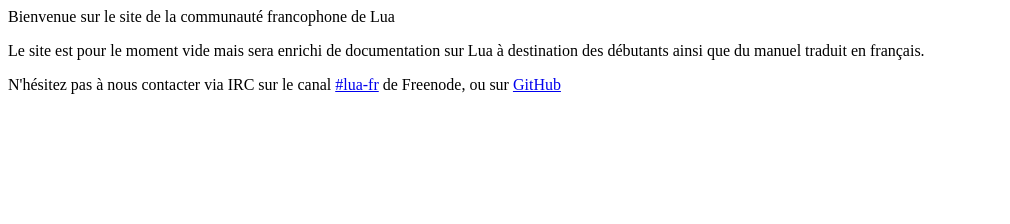
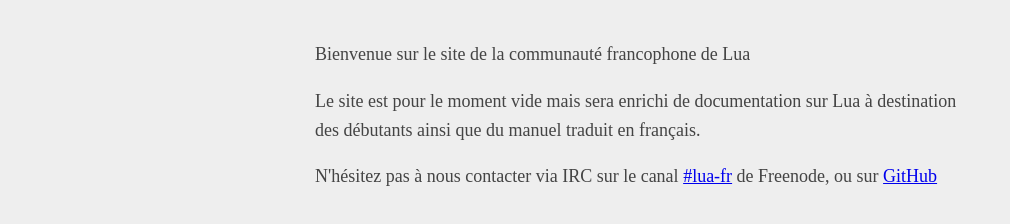
Before and after one commit to lua-fr/lua-fr.github.io, a plain HTML site: page index.html in a window 1280 px wide. Shown: the whole page, without its empty margins (0-1010 px from the left). Drawn offline with Linux system fonts and the light colour scheme.

Commit message:
ptit css

```diff
--- /dev/null
+++ b/css/style.css
@@ -0,0 +1,13 @@
+body {
+  margin: 40px auto;
+  max-width: 650px;
+  line-height: 1.6;
+  font-size: 18px;
+  background-color: #eee;
+  color: #444;
+  padding: 0 10px;
+}
+
+h1, h2, h3 {
+  line-height: 1.2
+}
--- a/index.html
+++ b/index.html
@@ -1,7 +1,9 @@
 <html><head>
 <title>Lua-Fr</title>
 <meta charset="utf-8" />
-<link rel="shortcut icon" href="/favicon.ico" />
+<meta name="viewport" content="width=device-width, initial-scale=1">
+<link href="css/style.css" rel="stylesheet" />
+<link href="/favicon.ico" rel="shortcut icon" />
 </head>
 <body>
 <p>Bienvenue sur le site de la communauté francophone de Lua</p>
```
